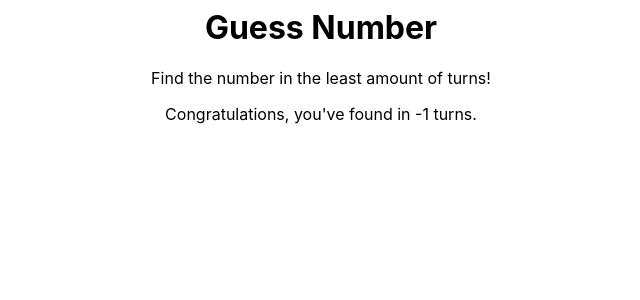
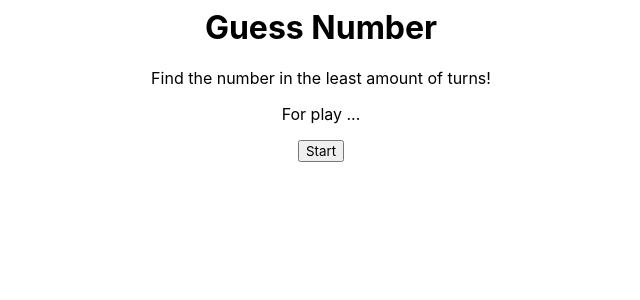
Before and after one commit to nibor51/react-x28fvx, a React (Create React App) app: page / in a window 1280 px wide. Shown: the top 300 px of the page, without its empty margins (319-959 px from the left). Built offline with nearby package versions, Linux system fonts and the light colour scheme.

Commit message:
1 file modified

```diff
--- a/src/pages/Home.jsx
+++ b/src/pages/Home.jsx
@@ -1,10 +1,11 @@
 import React from 'react';
+import Start from '../components/Start';
 
-export default function Congrats({ number, round }) {
+export default function Congrats({ setRound, round, setNumber }) {
   return (
-    <p>
-      Congratulations, you've found {number} in {round} turn
-      {round === 1 ? '' : 's'}.
-    </p>
+    <>
+      <p>For play ...</p>
+      <Start setRound={setRound} />
+    </>
   );
 }
```
